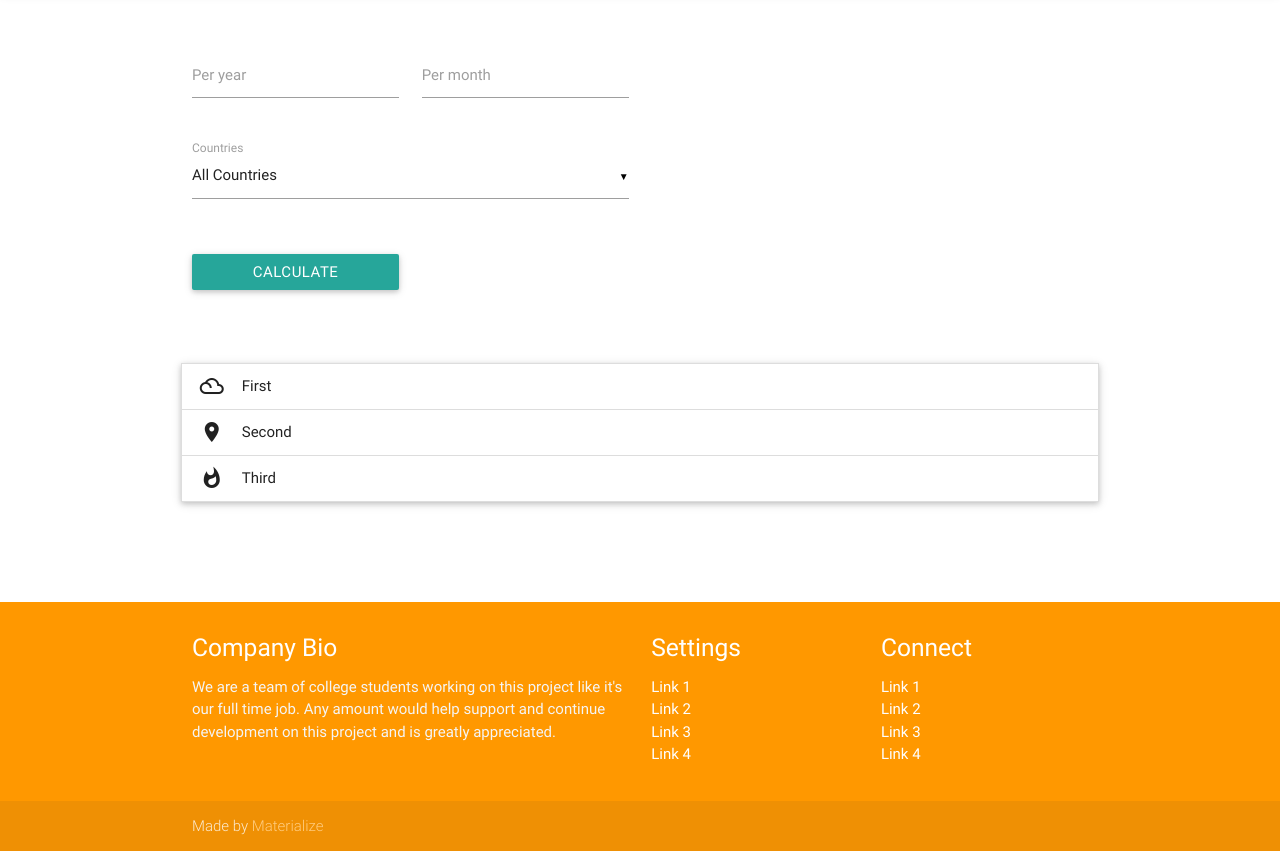
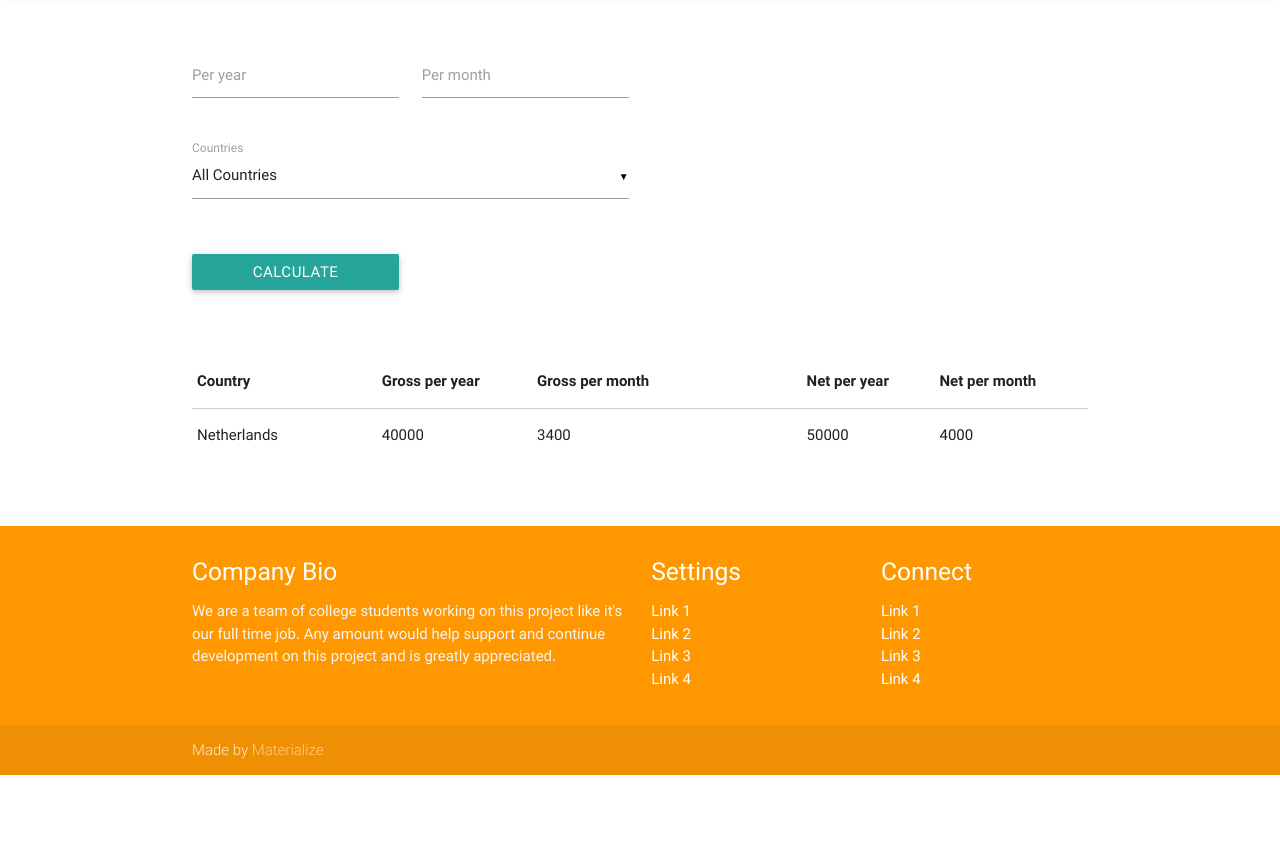
Before and after one commit to larcki/world-tax-calculator, a plain HTML site: page page.html in a window 1280 px wide. Shown: the part 72-923 px from the top of the page. After the commit the page ends 847 px from the top, so only its background shows below. Drawn offline with nearby package versions, Linux system fonts and the light colour scheme.

Commit message:
table for results

```diff
--- /dev/null
+++ b/css/custom.css
@@ -0,0 +1,3 @@
+.padding-right-70 {
+  padding-right: 70px;
+}
--- a/js/app.js
+++ b/js/app.js
@@ -14,14 +14,14 @@ $(document).ready(function() {
     bind();
 
     function getTaxResults() {
-      $("#results").text("");
+        $("#results").text("");
         let yearInput = $("#year_amount").val();
 
         $("#country option:selected").each(function(i) {
             let country = $(this).val();
             let usedCalc = Calculators.get(country);
             usedCalc.calculate(yearInput)
-            $("#results").append(country + ": "+ JSON.stringify(usedCalc.result) + "<br>");
+            $("#results").append(country + ": " + JSON.stringify(usedCalc.result) + "<br>");
         });
 
 
--- a/page.html
+++ b/page.html
@@ -5,9 +5,11 @@
     <title>The EU Income Tax Calculator</title>
     <link href="http://fonts.googleapis.com/icon?family=Material+Icons" rel="stylesheet">
     <link type="text/css" rel="stylesheet" href="css/materialize.min.css" media="screen,projection" />
+    <link type="text/css" rel="stylesheet" href="css/custom.css" media="screen,projection" />
     <meta name="viewport" content="width=device-width, initial-scale=1.0" />
 
     <script type="text/javascript" src="https://code.jquery.com/jquery-2.2.2.min.js"></script>
+
     <script type="text/javascript" src="js/materialize.min.js"></script>
     <script src="js/NL-tax-calc.js"></script>
     <script src="js/UK-tax-calc.js"></script>
@@ -58,30 +60,29 @@
             <div id=results></div>
         </form>
 
-          <br><br>
+        <br><br>
 
-        <div class="row">
-            <ul class="collapsible" data-collapsible="expandable">
-                <li>
-                    <div class="collapsible-header"><i class="material-icons">filter_drama</i>First</div>
-                    <div class="collapsible-body blue-grey lighten-5">
-                        <p>Lorem ipsum dolor sit amet.</p>
-                    </div>
-                </li>
-                <li>
-                    <div class="collapsible-header"><i class="material-icons">place</i>Second</div>
-                    <div class="collapsible-body blue-grey lighten-5">
-                        <p>Lorem ipsum dolor sit amet.</p>
-                    </div>
-                </li>
-                <li>
-                    <div class="collapsible-header"><i class="material-icons">whatshot</i>Third</div>
-                    <div class="collapsible-body blue-grey lighten-5">
-                        <p>Lorem ipsum dolor sit amet.</p>
-                    </div>
-                </li>
-            </ul>
-        </div>
+        <table id="result-table" class="highlight">
+            <thead>
+                <tr>
+                    <th data-field="id" class="padding-right-70">Country</th>
+                    <th data-field="gross-year">Gross per year</th>
+                    <th data-field="gross-month" class="padding-right-70">Gross per month</th>
+                    <th data-field="gross-month">Net per year</th>
+                    <th data-field="gross-month">Net per month</th>
+                </tr>
+            </thead>
+            <tbody>
+                <tr>
+                    <td>Netherlands</td>
+                    <td>40000</td>
+                    <td>3400</td>
+                    <td>50000</td>
+                    <td>4000</td>
+                </tr>
+
+            </tbody>
+        </table>
 
 
 
```
